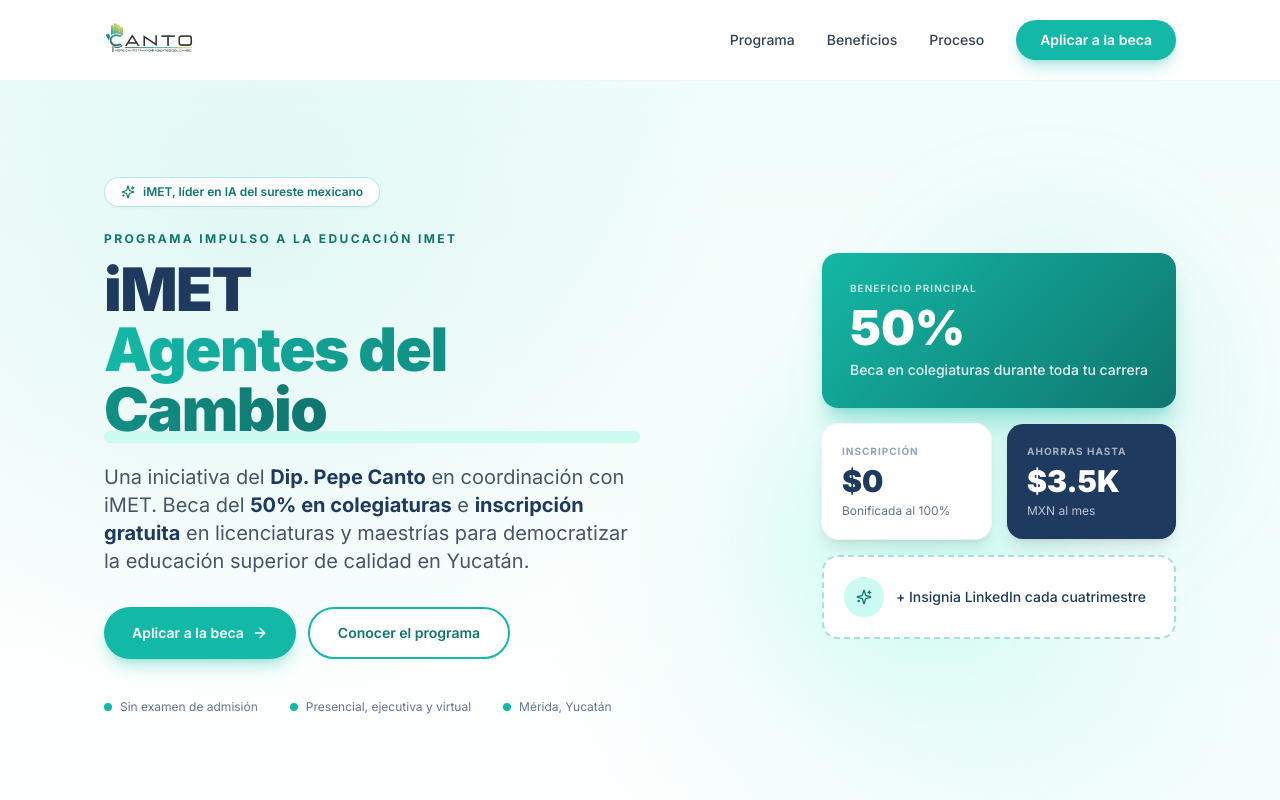
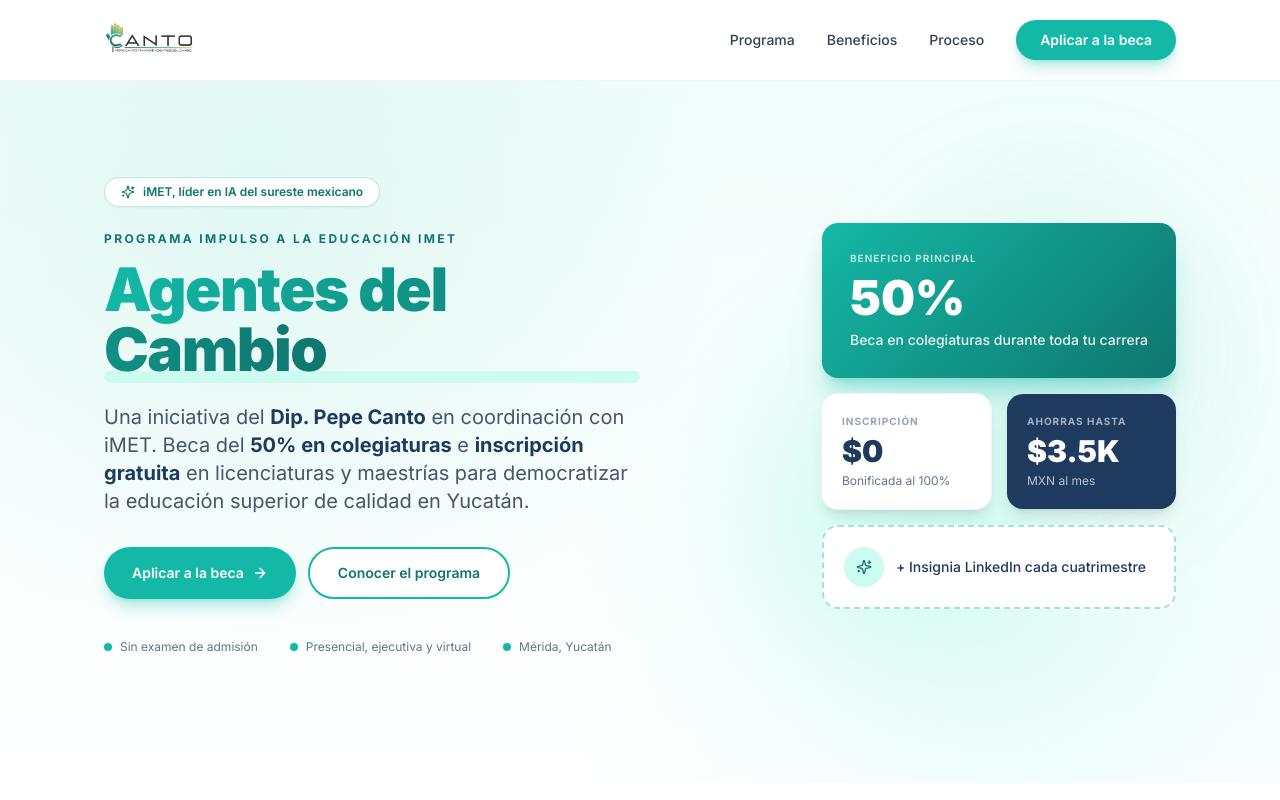
Before and after one commit to juanresendizarellano-ai/imet-agentes-del-cambio, a Next.js app: page / in a window 1280 px wide. Shown: the top 800 px of the page. Built offline with nearby package versions, Linux system fonts and the light colour scheme.

Commit message:
Remove iMET duplication in Hero (keep only in eyebrow)

```diff
--- a/components/Hero.tsx
+++ b/components/Hero.tsx
@@ -19,7 +19,6 @@
             </div>
 
             <h1 className="heading-xl mb-5 sm:mb-6">
-              iMET{" "}
               <span className="relative inline-block">
                 <span className="relative z-10 bg-gradient-to-r from-imet-aqua to-imet-aqua-dark bg-clip-text text-transparent">
                   Agentes del Cambio
```
